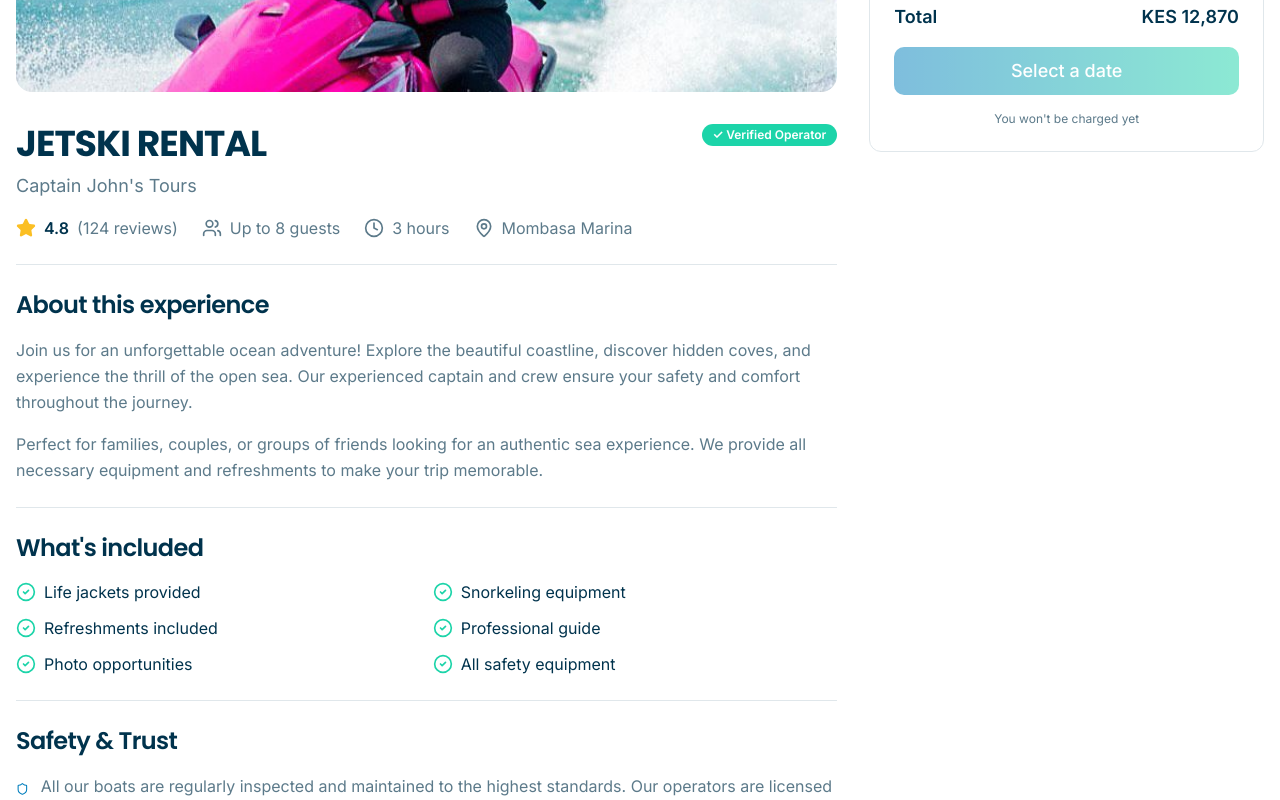
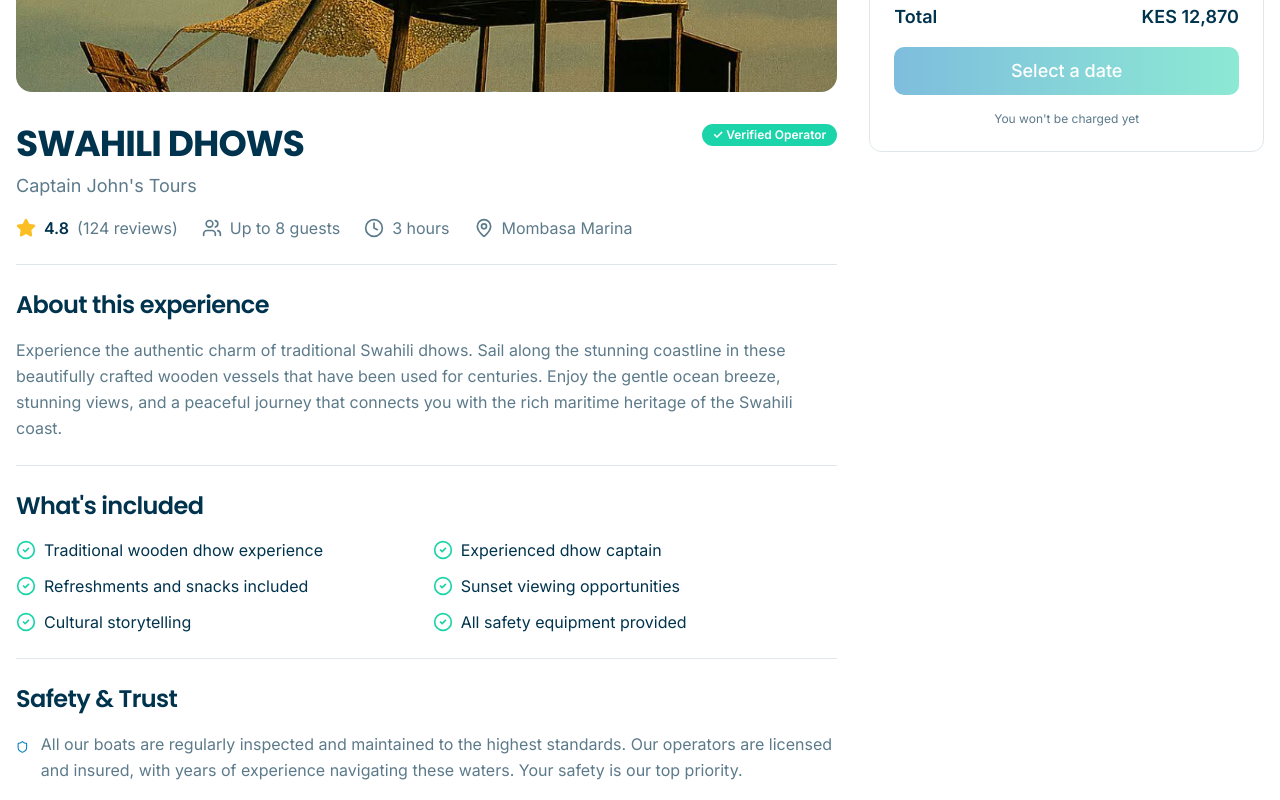
Before and after one commit to Osike/sea-bound-ventures, a React (Vite) app: page /boat/1 in a window 1280 px wide. Shown: the part 420-1220 px from the top of the page. Built offline with nearby package versions, Linux system fonts and the light colour scheme; the HTML template or start-up script is replaced by a standard one.

Commit message:
Refactor boat data to be dynamic

```diff
--- /dev/null
+++ b/src/data/boats.ts
@@ -0,0 +1,163 @@
+import swahiliDhow from "@/assets/swahilidhow.jpg";
+import jetski from "@/assets/jetski1.jpg";
+import boatImage from "@/assets/boat-1.jpg";
+import kayak from "@/assets/kayak1.jpg";
+import heroBoat from "@/assets/hero-boat.jpg";
+
+export interface Boat {
+  id: string;
+  name: string;
+  operator: string;
+  image: string;
+  rating: number;
+  reviews: number;
+  price: string;
+  capacity: number;
+  duration: string;
+  location: string;
+  verified: boolean;
+  featured?: boolean;
+  description: string;
+  features: string[];
+}
+
+export const boats: Boat[] = [
+  {
+    id: "1",
+    name: "SWAHILI DHOWS",
+    operator: "Captain John's Tours",
+    image: swahiliDhow,
+    rating: 4.8,
+    reviews: 124,
+    price: "5,850",
+    capacity: 8,
+    duration: "3 hours",
+    location: "Mombasa Marina",
+    verified: true,
+    featured: true,
+    description: "Experience the authentic charm of traditional Swahili dhows. Sail along the stunning coastline in these beautifully crafted wooden vessels that have been used for centuries. Enjoy the gentle ocean breeze, stunning views, and a peaceful journey that connects you with the rich maritime heritage of the Swahili coast.",
+    features: [
+      "Traditional wooden dhow experience",
+      "Experienced dhow captain",
+      "Refreshments and snacks included",
+      "Sunset viewing opportunities",
+      "Cultural storytelling",
+      "All safety equipment provided",
+    ],
+  },
+  {
+    id: "2",
+    name: "JETSKIS",
+    operator: "Traditional Dhow Cruises",
+    image: jetski,
+    rating: 4.9,
+    reviews: 89,
+    price: "5,500",
+    capacity: 12,
+    duration: "1 hour",
+    location: "Lamu Island",
+    verified: true,
+    description: "Feel the adrenaline rush as you speed across the crystal-clear waters on our high-performance jet skis. Perfect for thrill-seekers and water sports enthusiasts, this experience offers an exciting way to explore the coastline. Whether you're a beginner or experienced rider, our professional guides ensure a safe and exhilarating adventure.",
+    features: [
+      "High-performance jet skis",
+      "Professional instruction included",
+      "Life jackets and safety gear",
+      "Fuel included",
+      "Coastline exploration route",
+      "Photo opportunities",
+    ],
+  },
+  {
+    id: "3",
+    name: "PEDLE BOATS",
+    operator: "Island Hopping Co.",
+    image: boatImage,
+    rating: 4.7,
+    reviews: 156,
+    price: "4,950",
+    capacity: 10,
+    duration: "2 hours",
+    location: "Diani Beach",
+    verified: true,
+    description: "Enjoy a leisurely and fun-filled experience on our comfortable pedal boats. Perfect for families and couples, these easy-to-operate boats let you explore the calm waters at your own pace. Great for those who want a relaxing yet active water experience with beautiful views of the shoreline.",
+    features: [
+      "Easy-to-operate pedal boats",
+      "Suitable for all ages",
+      "Life jackets provided",
+      "Shallow water exploration",
+      "Sun canopy for shade",
+      "Swimming breaks allowed",
+    ],
+  },
+  {
+    id: "4",
+    name: "KAYAKS",
+    operator: "Speed Water Sports",
+    image: kayak,
+    rating: 4.5,
+    reviews: 67,
+    price: "2,600",
+    capacity: 2,
+    duration: "1.5 hours",
+    location: "Nyali Beach",
+    verified: true,
+    featured: true,
+    description: "Paddle through serene waters and explore hidden coves in our sturdy kayaks. This eco-friendly water adventure offers an intimate connection with nature, allowing you to navigate through mangroves, spot marine life, and enjoy the tranquility of the ocean. Suitable for both beginners and experienced kayakers.",
+    features: [
+      "Quality single/double kayaks",
+      "Paddles and life jackets",
+      "Basic kayaking instruction",
+      "Waterproof bags for belongings",
+      "Wildlife spotting opportunities",
+      "Professional guide available",
+    ],
+  },
+  {
+    id: "5",
+    name: "YATCH RIDE",
+    operator: "Swahili Heritage Tours",
+    image: heroBoat,
+    rating: 4.8,
+    reviews: 112,
+    price: "6,200",
+    capacity: 15,
+    duration: "4 hours",
+    location: "Kilifi Creek",
+    verified: true,
+    description: "Indulge in luxury aboard our premium yacht and experience the ultimate ocean adventure. This sophisticated vessel offers comfort, style, and breathtaking views as you cruise along the beautiful coastline. Perfect for special occasions, corporate events, or simply treating yourself to an unforgettable maritime experience with gourmet refreshments.",
+    features: [
+      "Luxury yacht experience",
+      "Gourmet refreshments and drinks",
+      "Professional crew and captain",
+      "Swimming and snorkeling stops",
+      "Premium sound system",
+      "Spacious deck and seating areas",
+    ],
+  },
+  {
+    id: "6",
+    name: "GLASS BOTTOM BOAT",
+    operator: "Coastal Adventures",
+    image: boatImage,
+    rating: 4.6,
+    reviews: 93,
+    price: "8,500",
+    capacity: 8,
+    duration: "2.5 hours",
+    location: "Malindi Beach",
+    verified: true,
+    description: "Discover the magical underwater world without getting wet! Our glass bottom boat offers a unique viewing experience, allowing you to observe colorful coral reefs, tropical fish, and marine life through the clear glass floor. Perfect for families, non-swimmers, and anyone wanting to explore the ocean's wonders in comfort.",
+    features: [
+      "Glass bottom viewing area",
+      "Marine life commentary",
+      "Coral reef exploration",
+      "Comfortable seating",
+      "Refreshments included",
+      "Professional marine guide",
+    ],
+  },
+];
+
+export const getBoatById = (id: string): Boat | undefined => {
+  return boats.find((boat) => boat.id === id);
+};
--- a/src/pages/BoatDetails.tsx
+++ b/src/pages/BoatDetails.tsx
@@ -1,5 +1,5 @@
 import { useState } from "react";
-import { useParams } from "react-router-dom";
+import { useParams, Navigate } from "react-router-dom";
 import Navbar from "@/components/Navbar";
 import Footer from "@/components/Footer";
 import { Button } from "@/components/ui/button";
@@ -8,35 +8,23 @@ import { Badge } from "@/components/ui/badge";
 import { Calendar } from "@/components/ui/calendar";
 import { Separator } from "@/components/ui/separator";
 import { Star, Users, Clock, MapPin, Shield, CheckCircle2, Heart } from "lucide-react";
-import boatImage from "@/assets/jetski7.jpg";
+import { getBoatById } from "@/data/boats";
 
 const BoatDetails = () => {
   const { id } = useParams();
   const [date, setDate] = useState<Date>();
   const [guests, setGuests] = useState(2);
 
-  // Mock boat data
+  const boatData = getBoatById(id || "");
+
+  if (!boatData) {
+    return <Navigate to="/search" replace />;
+  }
+
   const boat = {
-    name: "JETSKI RENTAL",
-    operator: "Captain John's Tours",
-    rating: 4.8,
-    reviews: 124,
-    price: 5850,
-    capacity: 8,
-    duration: "3 hours",
-    location: "Mombasa Marina",
-    verified: true,
-    image: boatImage,
+    ...boatData,
+    price: parseInt(boatData.price.replace(/,/g, "")),
   };
-
-  const features = [
-    "Life jackets provided",
-    "Snorkeling equipment",
-    "Refreshments included",
-    "Professional guide",
-    "Photo opportunities",
-    "All safety equipment",
-  ];
 
   return (
     <div className="min-h-screen flex flex-col">
@@ -97,15 +85,8 @@ const BoatDetails = () => {
 
                 <div>
                   <h2 className="text-2xl font-display font-semibold mb-4">About this experience</h2>
-                  <p className="text-muted-foreground leading-relaxed mb-4">
-                    Join us for an unforgettable ocean adventure! Explore the beautiful coastline,
-                    discover hidden coves, and experience the thrill of the open sea. Our experienced
-                    captain and crew ensure your safety and comfort throughout the journey.
-                  </p>
                   <p className="text-muted-foreground leading-relaxed">
-                    Perfect for families, couples, or groups of friends looking for an authentic
-                    sea experience. We provide all necessary equipment and refreshments to make
-                    your trip memorable.
+                    {boat.description}
                   </p>
                 </div>
 
@@ -114,7 +95,7 @@ const BoatDetails = () => {
                 <div>
                   <h2 className="text-2xl font-display font-semibold mb-4">What's included</h2>
                   <div className="grid grid-cols-1 md:grid-cols-2 gap-3">
-                    {features.map((feature, index) => (
+                    {boat.features.map((feature, index) => (
                       <div key={index} className="flex items-center gap-2">
                         <CheckCircle2 className="w-5 h-5 text-success" />
                         <span>{feature}</span>
--- a/src/pages/Search.tsx
+++ b/src/pages/Search.tsx
@@ -9,93 +9,11 @@ import { Calendar } from "@/components/ui/calendar";
 import { Popover, PopoverContent, PopoverTrigger } from "@/components/ui/popover";
 import { Search as SearchIcon, SlidersHorizontal, MapPin, Calendar as CalendarIcon } from "lucide-react";
 import { format } from "date-fns";
-import swahiliDhow from "@/assets/swahilidhow.jpg";
-import jetski from "@/assets/jetski1.jpg";
-import boatImage from "@/assets/boat-1.jpg";
-import kayak from "@/assets/kayak1.jpg";
-import heroBoat from "@/assets/hero-boat.jpg";
+import { boats } from "@/data/boats";
 
 const Search = () => {
   const [date, setDate] = useState<Date>();
   const [location, setLocation] = useState("");
-
-  // Mock data - in real app, this would come from API
-  const boats = [
-    {
-      id: "1",
-      name: "SWAHILI DHOWS",
-      operator: "Captain John's Tours",
-      image: swahiliDhow,
-      rating: 4.8,
-      reviews: 124,
-      price: "5,850",
-      capacity: 8,
-      location: "Mombasa Marina",
-      verified: true,
-      featured: true,
-    },
-    {
-      id: "2",
-      name: "JETSKIS",
-      operator: "Traditional Dhow Cruises",
-      image: jetski,
-      rating: 4.9,
-      reviews: 89,
-      price: "5,500",
-      capacity: 12,
-      location: "Lamu Island",
-      verified: true,
-    },
-    {
-      id: "3",
-      name: "PEDLE BOATS",
-      operator: "Island Hopping Co.",
-      image: boatImage,
-      rating: 4.7,
-      reviews: 156,
-      price: "4,950",
-      capacity: 10,
-      location: "Diani Beach",
-      verified: true,
-    },
-    {
-      id: "4",
-      name: "KAYAKS",
-      operator: "Speed Water Sports",
-      image: kayak,
-      rating: 4.5,
-      reviews: 67,
-      price: "2,600",
-      capacity: 2,
-      location: "Nyali Beach",
-      verified: true,
-      featured: true,
-    },
-    {
-      id: "5",
-      name: "YATCH RIDE",
-      operator: "Swahili Heritage Tours",
-      image: heroBoat,
-      rating: 4.8,
-      reviews: 112,
-      price: "6,200",
-      capacity: 15,
-      location: "Kilifi Creek",
-      verified: true,
-    },
-    {
-      id: "6",
-      name: "GLASS BOTTOM BOAT",
-      operator: "Coastal Adventures",
-      image: boatImage,
-      rating: 4.6,
-      reviews: 93,
-      price: "8,500",
-      capacity: 8,
-      location: "Malindi Beach",
-      verified: true,
-    },
-  ];
 
   return (
     <div className="min-h-screen flex flex-col">
```
